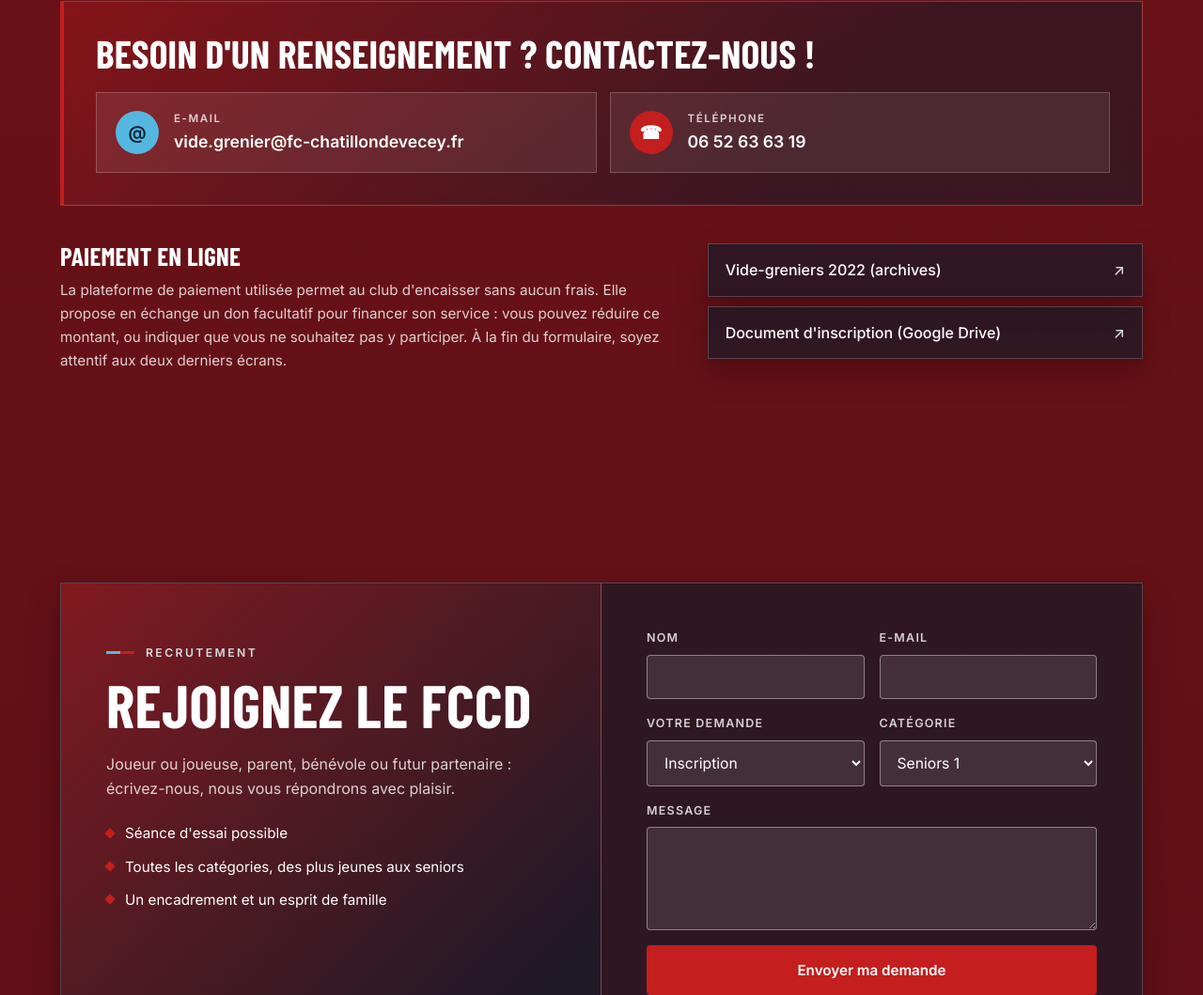
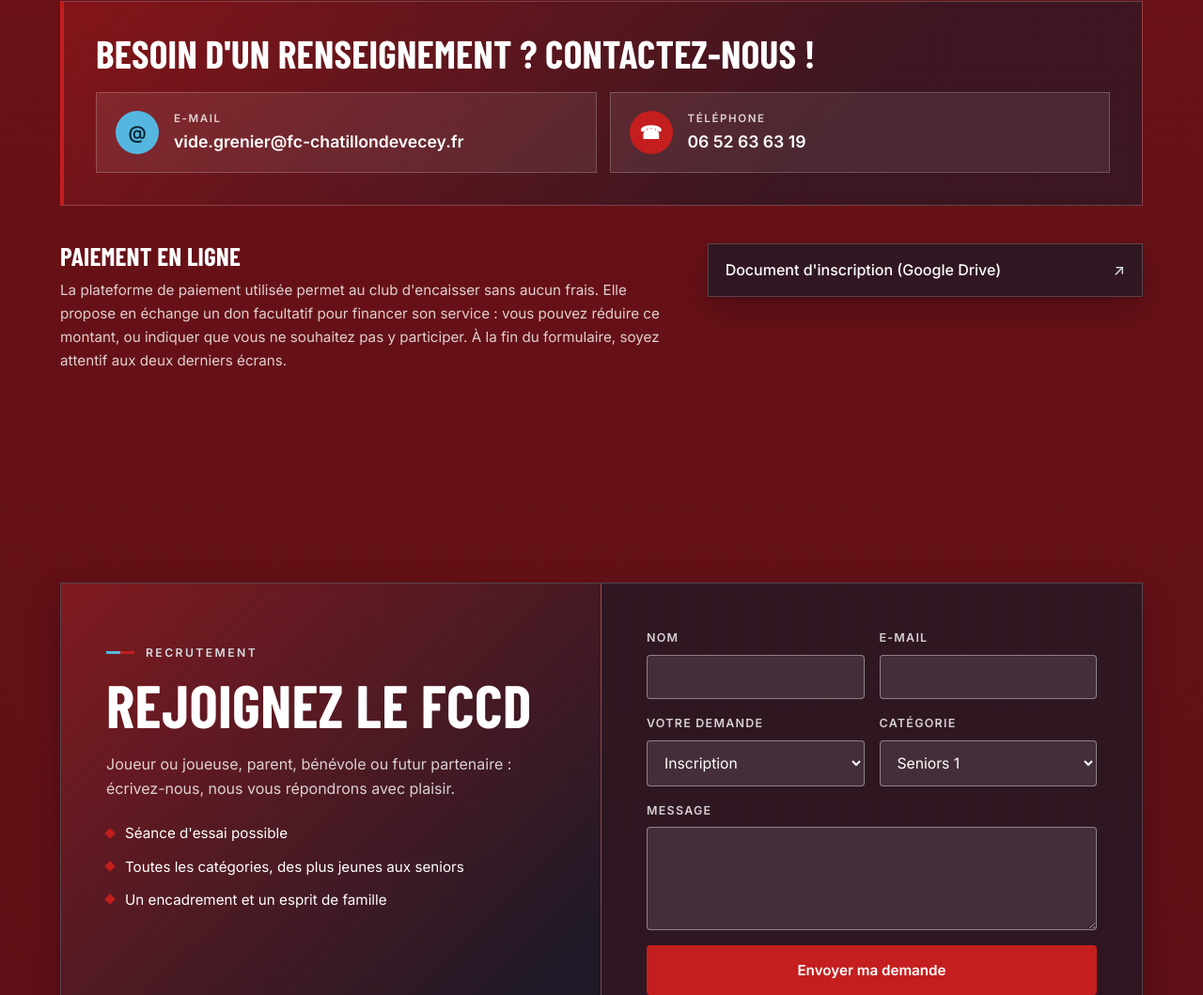
Before and after one commit to fcchatillondevecey/fccd-site, a plain HTML site: page index.html in a window 1280 px wide. Shown: the part 8245-9304 px from the top of the page at 94% size. Drawn offline with nearby package versions, Linux system fonts and the light colour scheme; a web font is replaced by a local one.

Commit message:
Vide-greniers : retrait du lien Vide-greniers 2022 (archives)
Co-Authored-By: Claude Sonnet 5.5 <noreply@anthropic.com>
Claude-Session: https://claude.ai/code/session_01EhYhWT12LLur24isWKL3QJ

```diff
--- a/index.html
+++ b/index.html
@@ -829,7 +829,6 @@ const VIDE_GRENIER = {
   edition: "Carte de l'édition du 14 mai 2026",   // texte affiché à droite du titre (à mettre à jour pour la prochaine édition)
   reservationUrl: "",     // si le bouton « Je réserve mon emplacement » doit ouvrir une adresse précise, la mettre ici. Vide = il mène à la carte.
   liens: [                // liens repris du site actuel
-    { label: "Vide-greniers 2022 (archives)", url: "https://docs.google.com/presentation/d/1qPMUPVRBJizRprxrGYC8UhTF3E3NhHcKuC19ymOtgGw/present" },
     { label: "Document d'inscription (Google Drive)", url: "https://drive.google.com/open?id=1U81Scs4LWhBfxVmOjzoIvHYH6OcJtTlZOpzrY4rswho" }
   ]
 };
```
